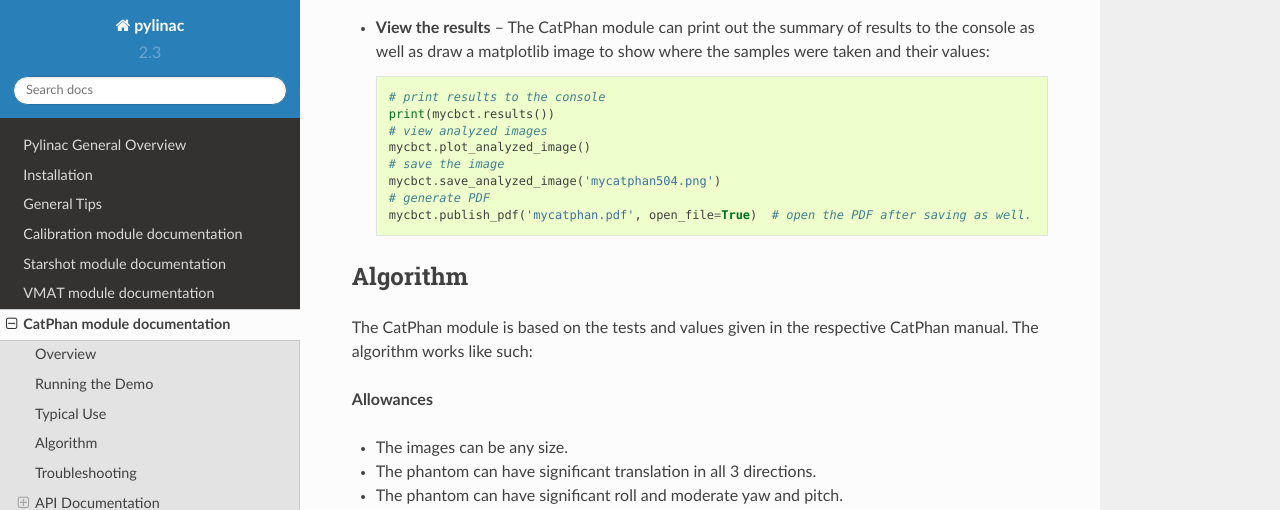
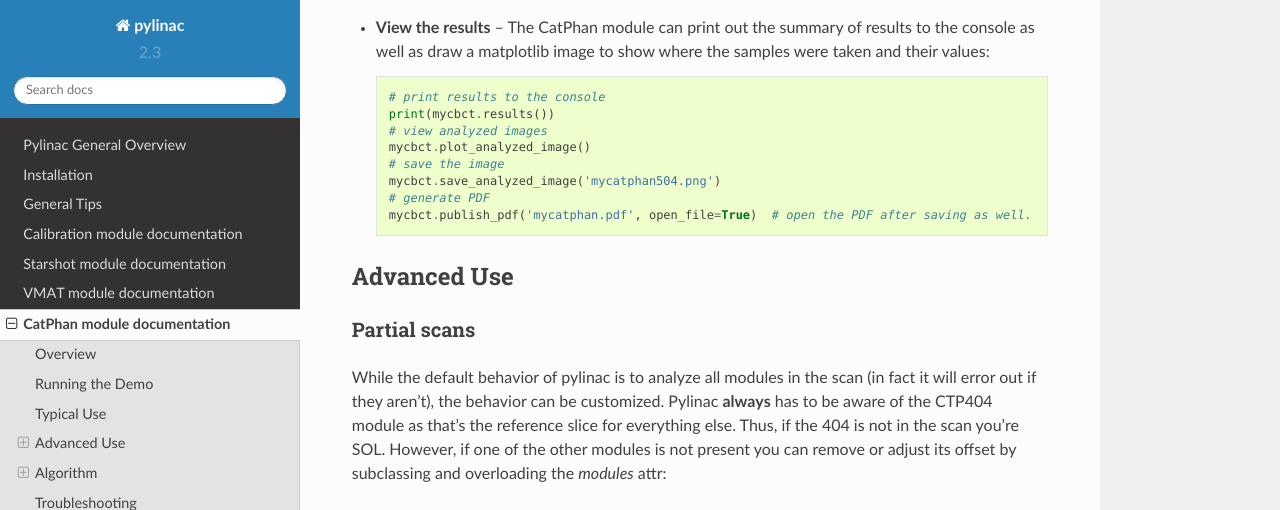
Before and after one commit to jrkerns/pylinac, a Sphinx documentation site: the page built from docs/source/cbct_docs.rst, in a window 1280 px wide and 1400 px high, scrolled down 2197 px. Shown: the top 510 px of the window. Built offline with Sphinx 7.4.7 and the Read the Docs theme 2.0.0, drawn with Linux system fonts in a browser that asks for light colours; a script that is not in the unit is left out; some of the changed text lies outside the part shown; grey boxes are pictures that could not be loaded.

Commit message:
update to cbct docs

```diff
--- a/docs/source/cbct_docs.rst
+++ b/docs/source/cbct_docs.rst
@@ -129,18 +129,76 @@
       # generate PDF
       mycbct.publish_pdf('mycatphan.pdf', open_file=True)  # open the PDF after saving as well.
 
+Advanced Use
+------------
+
+Partial scans
+^^^^^^^^^^^^^
+
+While the default behavior of pylinac is to analyze all modules in the scan (in fact it will error out if they aren't),
+the behavior can be customized. Pylinac **always** has to be aware of the CTP404 module as that's the reference slice
+for everything else. Thus, if the 404 is not in the scan you're SOL. However, if one of the other modules is not present
+you can remove or adjust its offset by subclassing and overloading the `modules` attr:
+
+.. python::
+
+    from pylinac import CatPhan504  # works for any of the other phantoms too
+    from pylinac.ct import CTP515, CTP486
+
+    class PartialCatPhan504(CatPhan504):
+        modules = {
+            CTP486: {'offset': -65},
+            CTP515: {'offset': -30},
+            # the CTP528 was omitted
+        }
+
+    ct = PartialCatPhan504.from_zip(...)  # use like normal
+
+Examining rMTF
+^^^^^^^^^^^^^
+
+The rMTF can be calculated ad hoc like so. Note that CTP528 must be present (see above):
+
+.. python::
+
+    ct = ... # load a dataset like normal
+    ct.analyze()
+    ct.ctp528.mtf.relative_resolution(x=40)  # get the rMTF (lp/mm) at 40% resolution
+
+Customizing module locations
+^^^^^^^^^^^^^^^^^^^^^^^^^^^^
+
+Similar to partial scans, to modify the module location(s), overload the `modules` attr and edit the `offset` value.
+The value is in mm:
+
+.. python::
+
+    from pylinac import CatPhan504  # works for any of the other phantoms too
+    from pylinac.ct import CTP515, CTP486, CTP528
+
+    class OffsetCatPhan504(CatPhan504):
+        modules = {
+            CTP486: {'offset': -60},  # normally -65
+            CTP528: {'offset': 30},
+            CTP515: {'offset': -25},  # normally -30
+        }
+
+    ct = OffsetCatPhan504.from_zip(...)  # use like normal
+
 Algorithm
 ---------
 
 The CatPhan module is based on the tests and values given in the respective CatPhan manual. The algorithm works like such:
 
-**Allowances**
+Allowances
+^^^^^^^^^^
 
 * The images can be any size.
 * The phantom can have significant translation in all 3 directions.
 * The phantom can have significant roll and moderate yaw and pitch.
 
-**Restrictions**
+Restrictions
+^^^^^^^^^^^^
 
     .. warning:: Analysis can fail or give unreliable results if any Restriction is violated.
 
@@ -148,7 +206,8 @@
 * All of the relevant modules must be within the scan extent; i.e. one can't scan only part of the phantom.
 
 
-**Pre-Analysis**
+Pre-Analysis
+^^^^^^^^^^^^
 
 * **Determine image properties** -- Upon load, the image set is analyzed for its DICOM properties to determine mm/pixel
   spacing, rescale intercept and slope, manufacturer, etc.
@@ -163,7 +222,8 @@
       values then it is very likely the HU linearity module. All such slices are found and the median slice is set as the
       HU linearity module location. All other modules are located relative to this position.
 
-**Analysis**
+Analysis
+^^^^^^^^
 
 * **Determine phantom roll** -- Precise knowledge of the ROIs to analyze is important, and small changes in rotation
   could invalidate automatic results. The roll of the phantom is determined by examining the HU module and converting to
@@ -205,7 +265,8 @@
   two longest profiles are averaged and the value is converted from pixels to mm and multiplied by 0.42.
 
 
-**Post-Analysis**
+Post-Analysis
+^^^^^^^^^^^^^
 
 * **Test if values are within tolerance** -- For each module, the determined values are compared with the nominal values.
   If the difference between the two is below the specified tolerance then the module passes.
```
